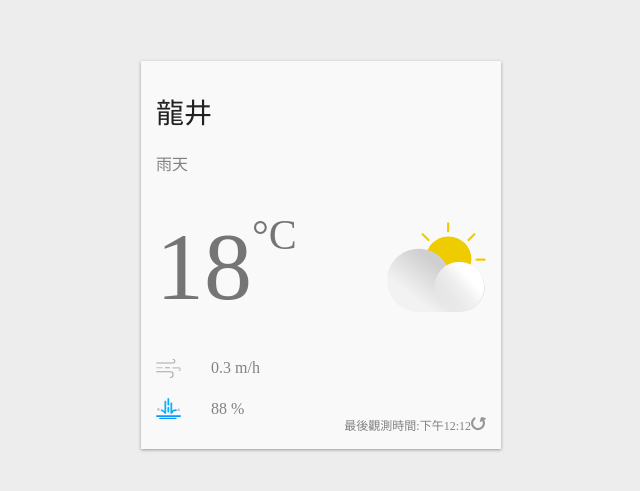
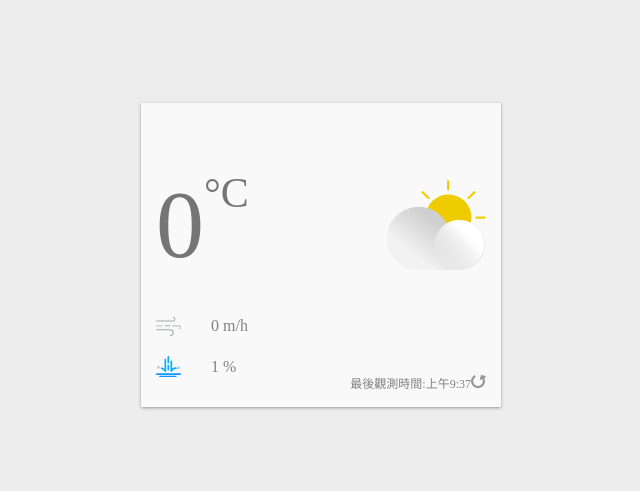
Before and after one commit to joeingjoe/weather_api, a React (Create React App) app: page / in a window 1280 px wide. Shown: the part 145-636 px from the top of the page, without its empty margins (319-959 px from the left). Built offline with nearby package versions, Linux system fonts and the light colour scheme; no server answers.

Commit message:
use useEffect 串接第二個api

```diff
--- a/src/WeatherApp.js
+++ b/src/WeatherApp.js
@@ -1,4 +1,4 @@
-import React, {useState} from 'react';
+import React, {useState , useEffect} from 'react';
 import styled from '@emotion/styled';
 import { ReactComponent as CloudyIcon } from './images/cloudy.svg'
 import { ReactComponent as AirFlowIcon } from './images/airFlow.svg';
@@ -102,17 +102,26 @@ const Redo = styled.div`
 `;
 
 const WeatherApp = () => {
-
-    const [currentWeather, setCurrentWeather] = useState({
-        observationTime: '2022-01-24 12:12:12',
-        locationName: '龍井',
-        description: '雨天',
-        temperature: 18,
-        windSpeed: 0.3,
+    console.log('--- invoke function compont ---');
+    const [weatherElement, setWeatherElement] = useState({
+        observationTime: new Date(),
+        locationName: '',
+        humid: 0,
+        description: '',
+        temperature: 0,
+        windSpeed: 0,
         humid: 0.88,
+        rainPossibility: 0,
+        comfortability:'',
     });
 
-    const handleClick = () =>{
+    useEffect(() => {
+        console.log('execute function in useEffect');
+        fetchCurrentWeather();
+        fetchWeatherForecast();
+    },[]);
+
+    const fetchCurrentWeather = () =>{
         fetch(
             'https://opendata.cwb.gov.tw/api/v1/rest/datastore/O-A0001-001?Authorization=CWB-06D73B14-72A5-4363-B448-78EB292C33F5&locationName=%E9%BE%8D%E4%BA%95'
         )
@@ -130,45 +139,79 @@ const WeatherApp = () => {
                         {}
                     );
 
-                    setCurrentWeather ({
+                setWeatherElement((prevState) => ({
+                        ...prevState,
                         observationTime: locationData.time.obsTime,
                         locationName: locationData.locationName,
                         description: '雨天',
                         temperature: weatherElements.TEMP,
                         windSpeed: weatherElements.WDSD,
                         humid: weatherElements.HUMD,
-                    });
+                    }));
                 });
-        };
+};
+
+    const fetchWeatherForecast = () => {
+        fetch(
+            'https://opendata.cwb.gov.tw/api/v1/rest/datastore/F-C0032-001?Authorization=CWB-06D73B14-72A5-4363-B448-78EB292C33F5&locationName=%E8%87%BA%E4%B8%AD%E5%B8%82'
+        )
+            .then((response) => response.json())
+            .then((data) => {
+                const locationData = data.records.location[0];
+                const weatherElements = locationData.weatherElement.reduce(
+                    (neededElements, item) => {
+                        if (['Wx', 'PoP', 'CI'].includes(item.elementName)) {
+                            neededElements[item.elementName] = item.time[0].parameter;
+                        }
+                        return neededElements;
+                    },
+                    {}
+                );
+                setWeatherElement((prevState) => ({
+                    ...prevState,
+                    description: weatherElements.Wx.parameterName,
+                    weatherCode: weatherElements.Wx.parameterValue,
+                    rainPossibility: weatherElements.PoP.parameterName,
+                    comfortability: weatherElements.CI.parameterName,
+                }));
+            });
+    }
 
 
     return (
         <Container>
+            {console.log('render')}
             <WeatherCard>
-                <Location>{currentWeather.locationName}</Location>
+                <Location>{weatherElement.locationName}</Location>
                 <Description>
-                    {currentWeather.description}
+                    {weatherElement.description} {weatherElement.comfortability}
                 </Description>
                 <CurrentWeather>
                     <Temperature>
-                        {Math.round(currentWeather.temperature)} < Celsius >°C</Celsius>
+                        {Math.round(weatherElement.temperature)} < Celsius >°C</Celsius>
                     </Temperature>
                     <Cloudy/>
                 </CurrentWeather>
                 <AirFlow>
                     <AirFlowIcon />
-                    {currentWeather.windSpeed} m/h
+                    {weatherElement.windSpeed} m/h
                     </AirFlow>
                 <Rain>
                     <RainIcon />
-                    {Math.round( currentWeather.humid * 100)} %
+                    {Math.round(weatherElement.humid)} %
                     </Rain>
-                <Redo onClick={handleClick}>
+                <Redo onClick={() => {
+                    fetchCurrentWeather();
+                    fetchWeatherForecast();
+                    }}
+                >
                     最後觀測時間:
-                    {new Intl.DateTimeFormat('zh-TW', {
+                    {
+                        new Intl.DateTimeFormat('zh-TW', {
                         hour: 'numeric',
                         minute: 'numeric',
-                    }).format(new Date(currentWeather.observationTime))}{' '}
+                        }).format(new Date(weatherElement.observationTime))}{' '
+                    }
                     <RedoIcon />
                 </Redo>
             </WeatherCard>
```
